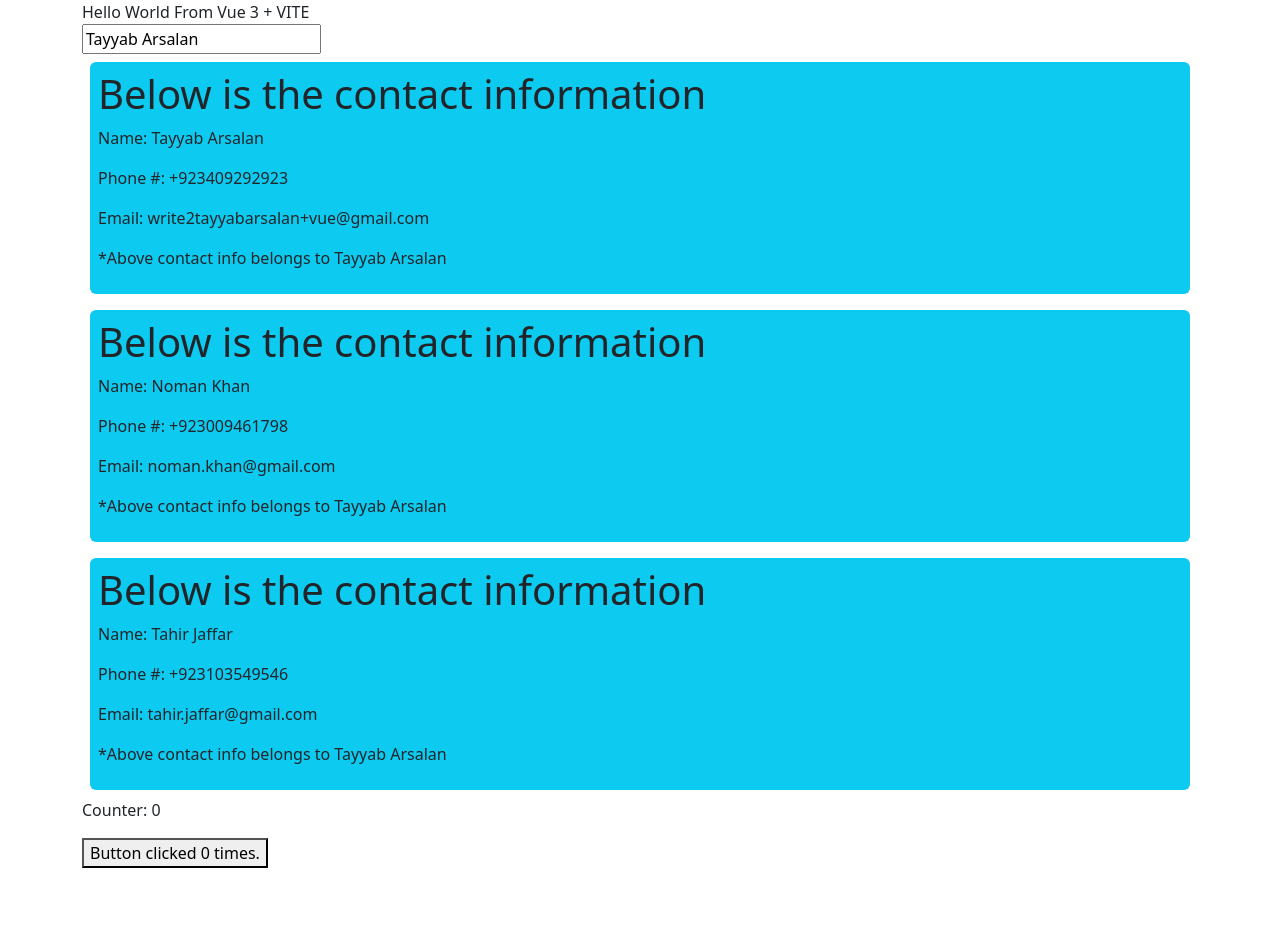
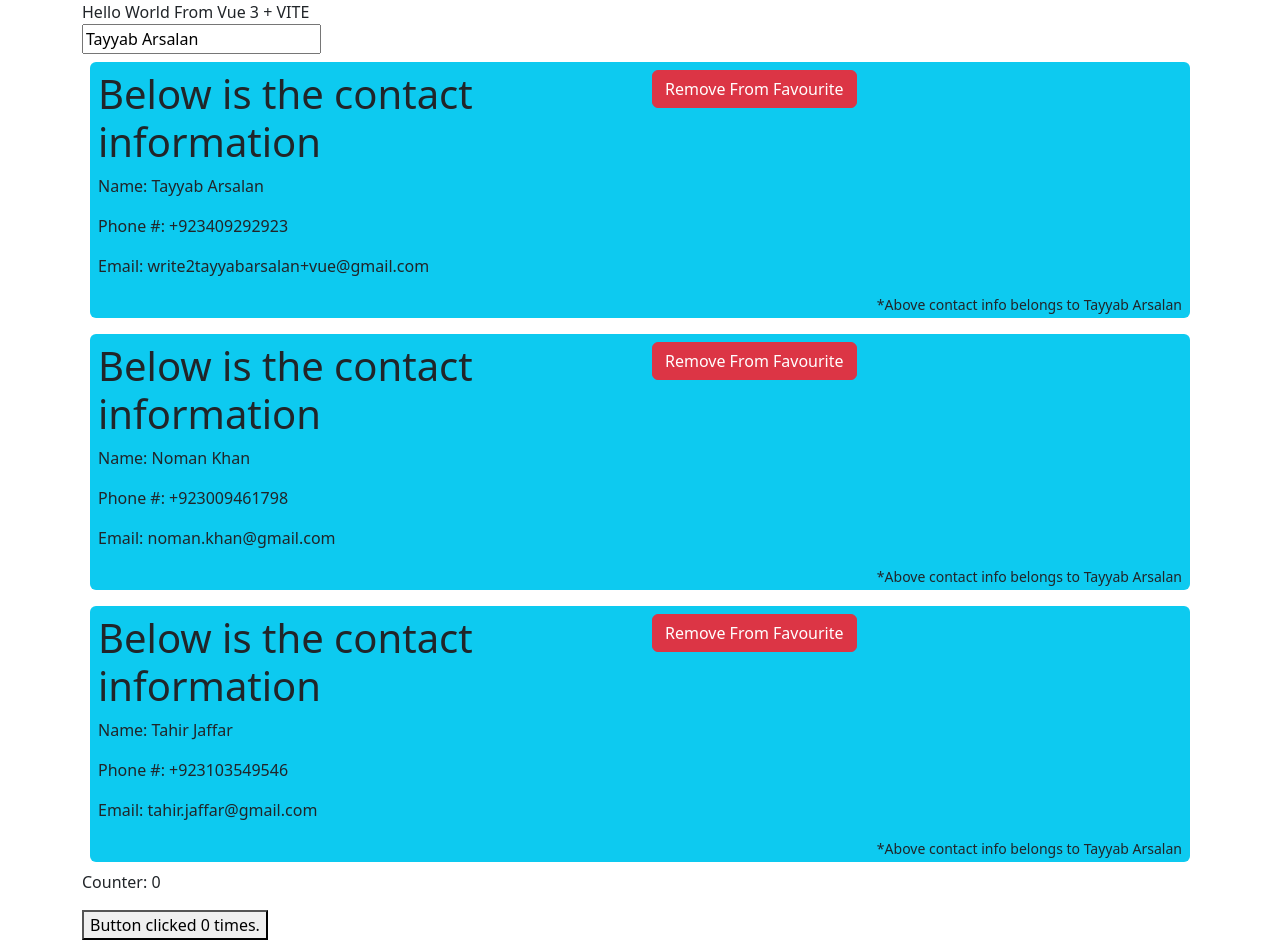
Before and after one commit to TAYYAB-BUKC/Vue3-Fundamentals, a Vue app in the folder Components/vue-components-demo/: page / in a window 1280 px wide. Before the commit the page ends 868 px from the top, so only its background shows below. Built offline with nearby package versions, Linux system fonts and the light colour scheme.

Commit message:
Dynamic text and button class implemented in ContactUs component using isFavourite property.

```diff
--- a/Components/vue-components-demo/src/components/App.vue
+++ b/Components/vue-components-demo/src/components/App.vue
@@ -12,7 +12,8 @@
         <div class="row">
             <div class="col-12" v-for="contact in contactList" :key="contact.id">
                 <contact-us :contact-name=contact.name :contact-phone=contact.phone :contact-email=contact.email
-                :owner-name=contact.owner></contact-us>
+                :owner-name=contact.owner
+                :isFavourite=contact.isFavourite></contact-us>
             </div>
         </div>
         <button-counter></button-counter>
@@ -33,21 +34,24 @@
             name: 'Tayyab Arsalan',
             phone: 3409292923,
             email: 'write2tayyabarsalan+vue@gmail.com',
-            owner: ownerName
+            owner: ownerName,
+            isFavourite: true,
         },
         {
             id: 2,
             name: 'Noman Khan',
             phone: 3009461798,
             email: 'noman.khan@gmail.com',
-            owner: ownerName
+            owner: ownerName,
+            isFavourite: true,
         },
         {
             id: 3,
             name: 'Tahir Jaffar',
             phone: 3103549546,
             email: 'tahir.jaffar@gmail.com',
-            owner: ownerName
+            owner: ownerName,
+            isFavourite: true,
         }
     ]);
 
--- a/Components/vue-components-demo/src/components/ContactUs.vue
+++ b/Components/vue-components-demo/src/components/ContactUs.vue
@@ -1,14 +1,19 @@
 <template>
-    <div class="bg-info rounded p-2 m-2">
+    <div class="bg-info rounded p-2 pb-4 m-2">
         <div class="row">
-            <div class="col-12">
+            <div class="col-6">
                 <h1>Below is the contact information</h1>
                 <p>Name: {{ contactName }}</p>
                 <p>Phone #: +92{{ contactPhone }}</p>
                 <p>Email: {{ contactEmail }}</p>
-                <p v-if="ownerName != ''">*Above contact info belongs to {{ ownerName }}</p>
+            </div>
+            <div class="col-3">
+                <button type="button" :class="[isFavourite ? 'btn btn-danger' : 'btn btn-success']">
+                    {{ isFavourite ? 'Remove From ' : 'Add To '}} Favourite
+                </button>
             </div>
         </div>
+        <span class="float-end small" v-if="ownerName != ''">*Above contact info belongs to {{ ownerName }}</span>
     </div>
 </template>
 
@@ -18,5 +23,5 @@
         type:String, required: true, default: 'N/A'
     }, contactPhone: Number, contactEmail: {
         type:String, default: 'N/A'
-    }, ownerName: String});
+    }, ownerName: String, isFavourite: Boolean});
 </script>
```
